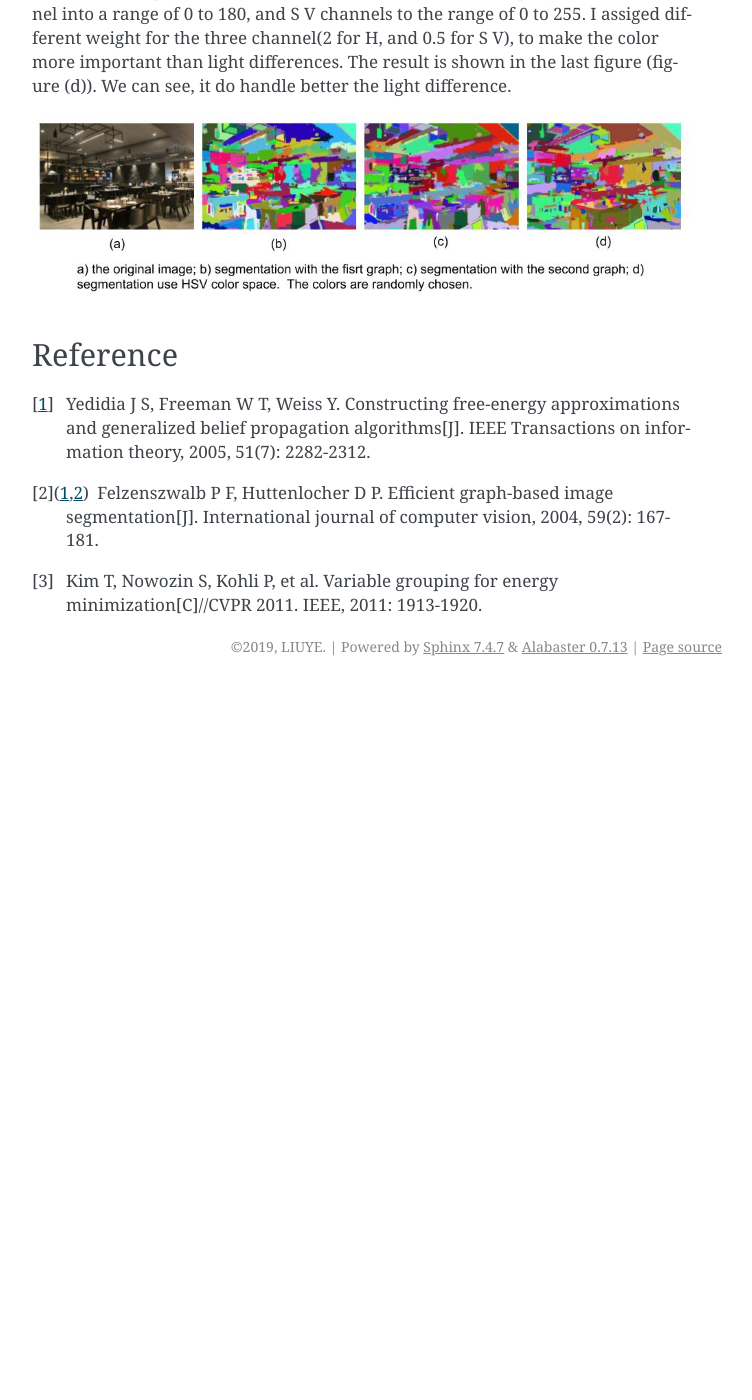
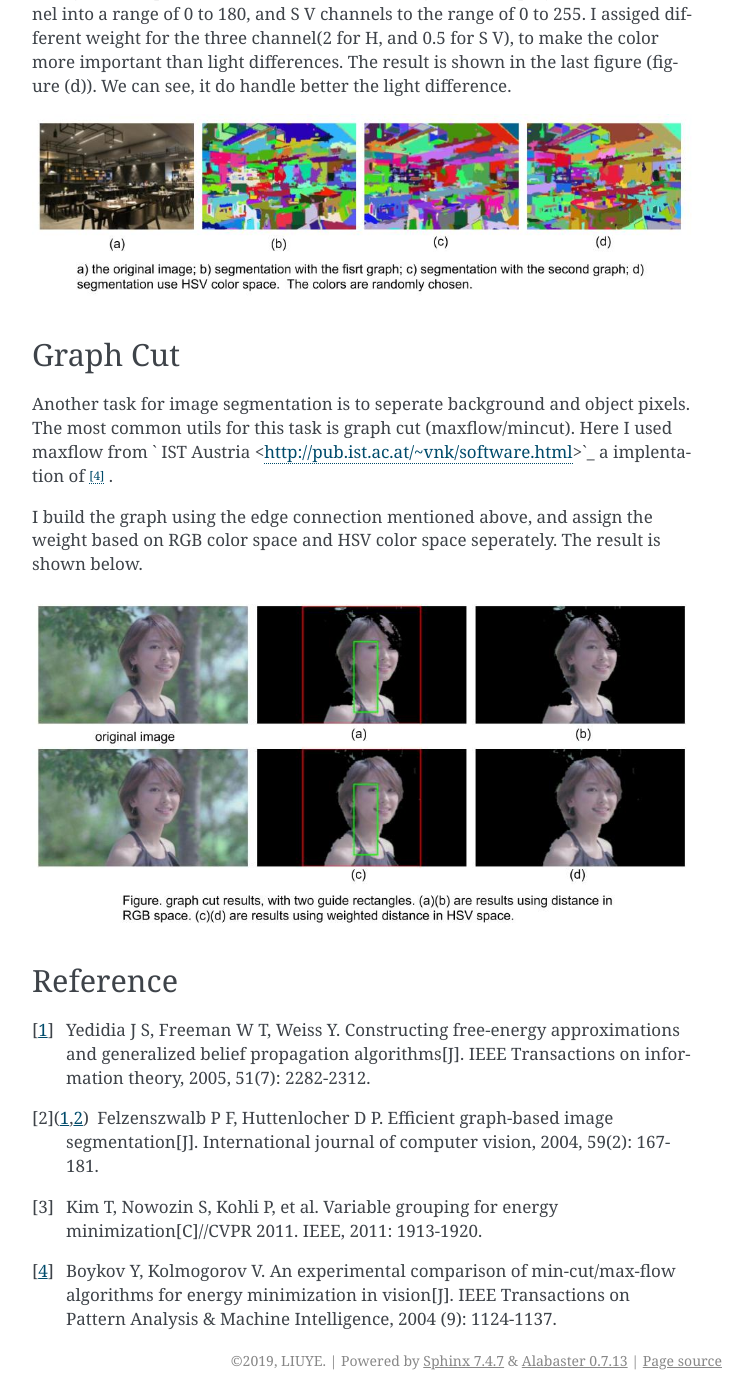
Before and after one commit to gggliuye/VIO, a Sphinx documentation site: the page built from docs/PGM.rst, in a window 1280 px wide and 1400 px high, scrolled down 4091 px. Shown: the whole window, without its empty margins (388-1140 px from the left). Built offline with Sphinx 7.4.7, drawn with Linux system fonts in a browser that asks for light colours; before the commit the page ends 4777 px from its top, so only the background shows below that.

Commit message:
Update PGM.rst

```diff
--- a/docs/PGM.rst
+++ b/docs/PGM.rst
@@ -148,6 +148,15 @@ Firstly, I used opencv method to convert the image, this will project the H chan
 .. image:: images/segmentationresults.jpg
     :align: center
 
+Graph Cut
+------------------------
+Another task for image segmentation is to seperate background and object pixels. The most common utils for this task is graph cut (maxflow/mincut). Here I used maxflow from ` IST Austria <http://pub.ist.ac.at/~vnk/software.html>`_ a implentation of [4]_ .
+
+I build the graph using the edge connection mentioned above, and assign the weight based on RGB color space and HSV color space seperately. The result is shown below.
+
+.. image:: images/graphcutresult.jpg
+    :align: center
+
 Reference
 -----------------
 
@@ -156,3 +165,5 @@ Reference
 .. [2] Felzenszwalb P F, Huttenlocher D P. Efficient graph-based image segmentation[J]. International journal of computer vision, 2004, 59(2): 167-181.
 
 .. [3] Kim T, Nowozin S, Kohli P, et al. Variable grouping for energy minimization[C]//CVPR 2011. IEEE, 2011: 1913-1920.
+
+.. [4] Boykov Y, Kolmogorov V. An experimental comparison of min-cut/max-flow algorithms for energy minimization in vision[J]. IEEE Transactions on Pattern Analysis & Machine Intelligence, 2004 (9): 1124-1137.
```
